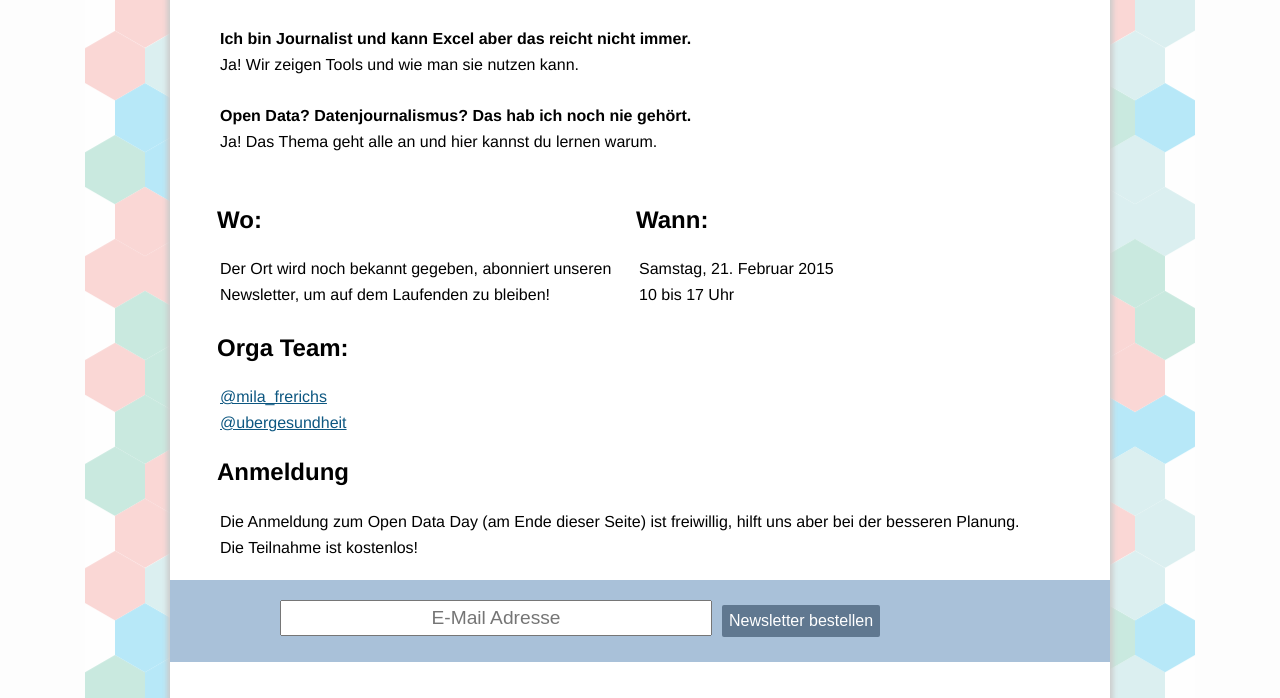
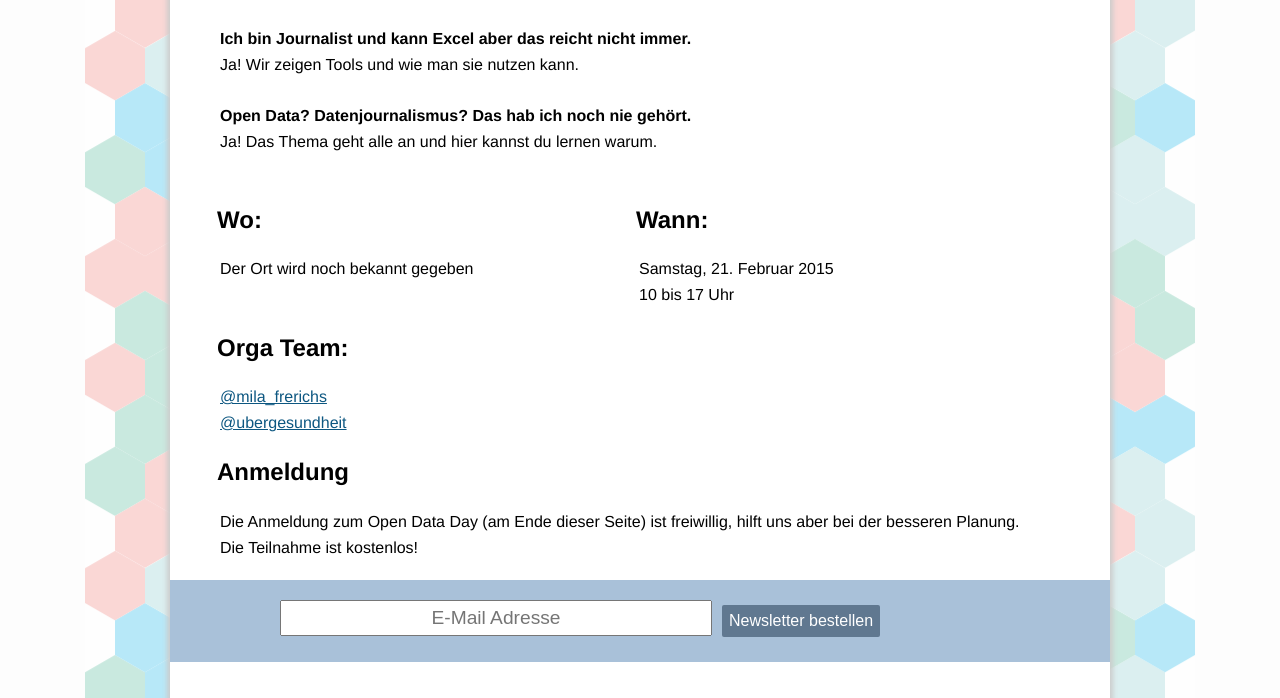
Before and after one commit to codeformuenster/opendataday, a Jekyll site: the page built from index.html, in a window 1280 px wide and 900 px high, scrolled down 724 px, cut to the strip 0-698 px from the top of the window. Built offline with Jekyll 4.4.1, drawn with Linux system fonts in a browser that asks for light colours; nearby versions of some CDN libraries; Markdown is read by kramdown in place of the engine named in the settings.

Commit message:
Ort ist noch nicht fest (2)

```diff
--- a/index.html
+++ b/index.html
@@ -44,7 +44,7 @@ title: Open Data Day Münster 2015
     Alter Steinweg 11<br>
     48143 Münster</p>
     -->
-    <p>Der Ort wird noch bekannt gegeben, abonniert unseren Newsletter, um auf dem Laufenden zu bleiben!</p>
+    <p>Der Ort wird noch bekannt gegeben</p>
     </div>
 
     <div class="twocolumn">
```
